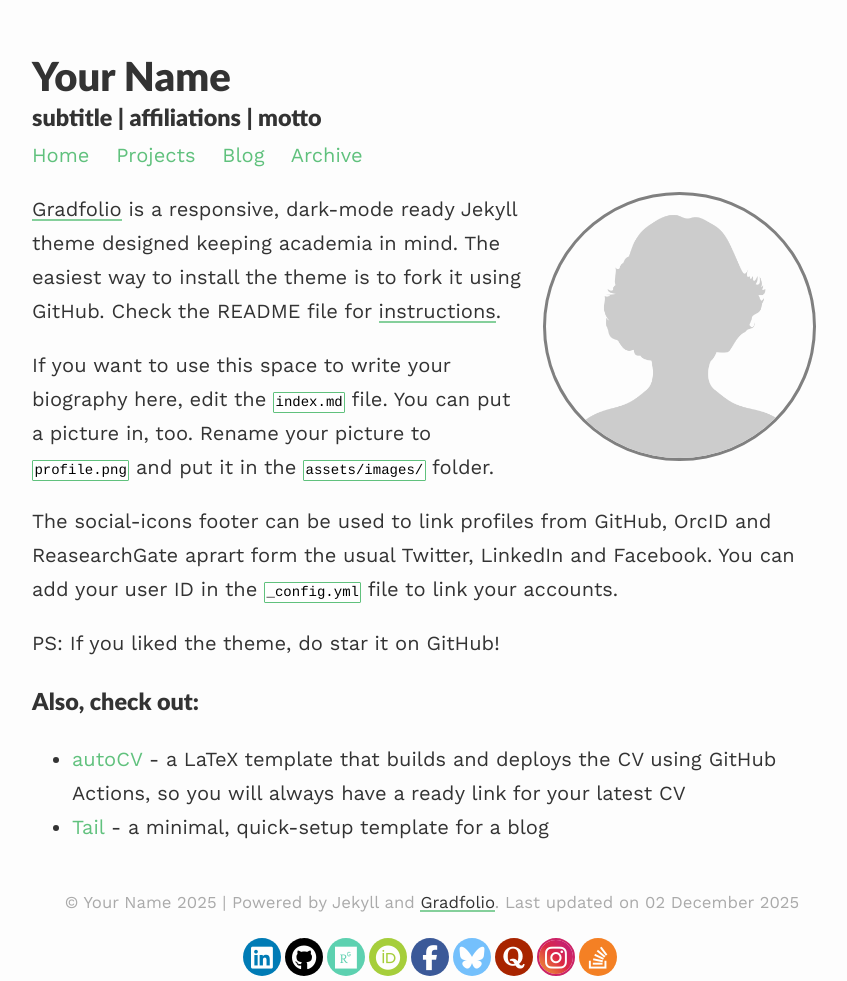
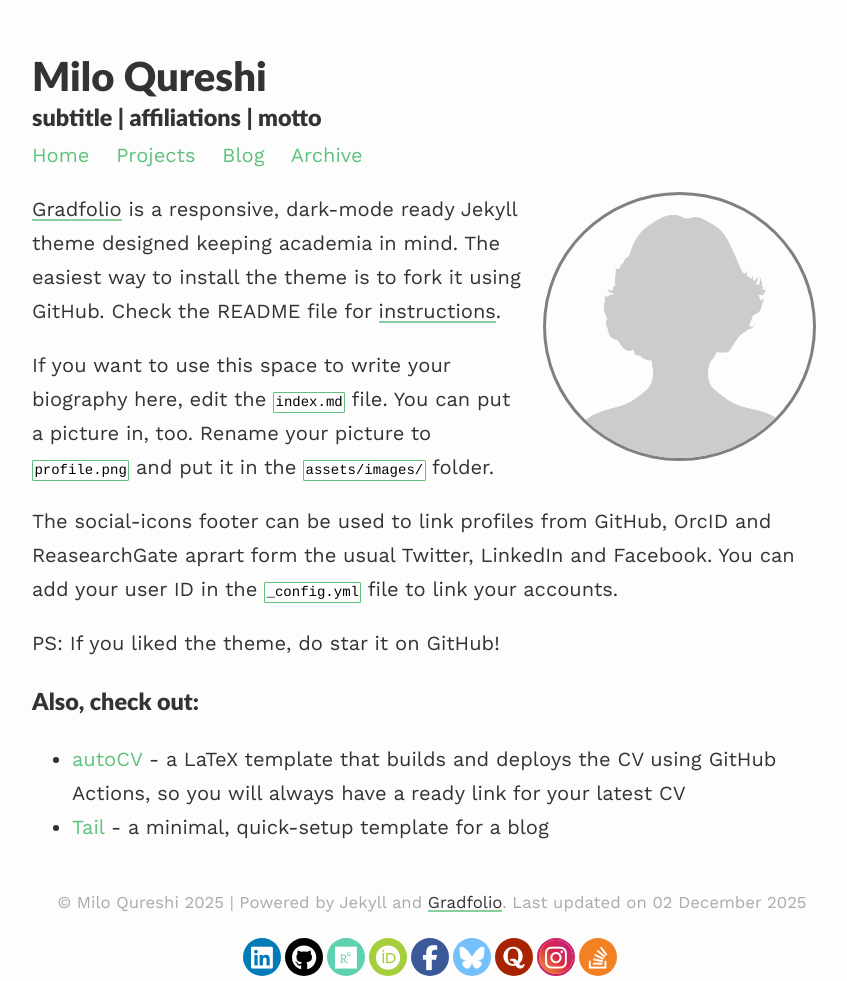
Before and after one commit to milosneptune/portfolio, a Jekyll site: the page built from index.md, in a window 1280 px wide. Shown: the whole page, without its empty margins (208-1055 px from the left). Built offline with Jekyll 4.4.1, drawn with Linux system fonts in a browser that asks for light colours.

Commit message:
Update _config.yml

```diff
--- a/_config.yml
+++ b/_config.yml
@@ -1,6 +1,6 @@
 ### your site title here
 
-title: Your Name
+title: Milo Qureshi
 description: subtitle | affiliations | motto
 
 baseurl: /gradfolio #name of GitHub repository
```
